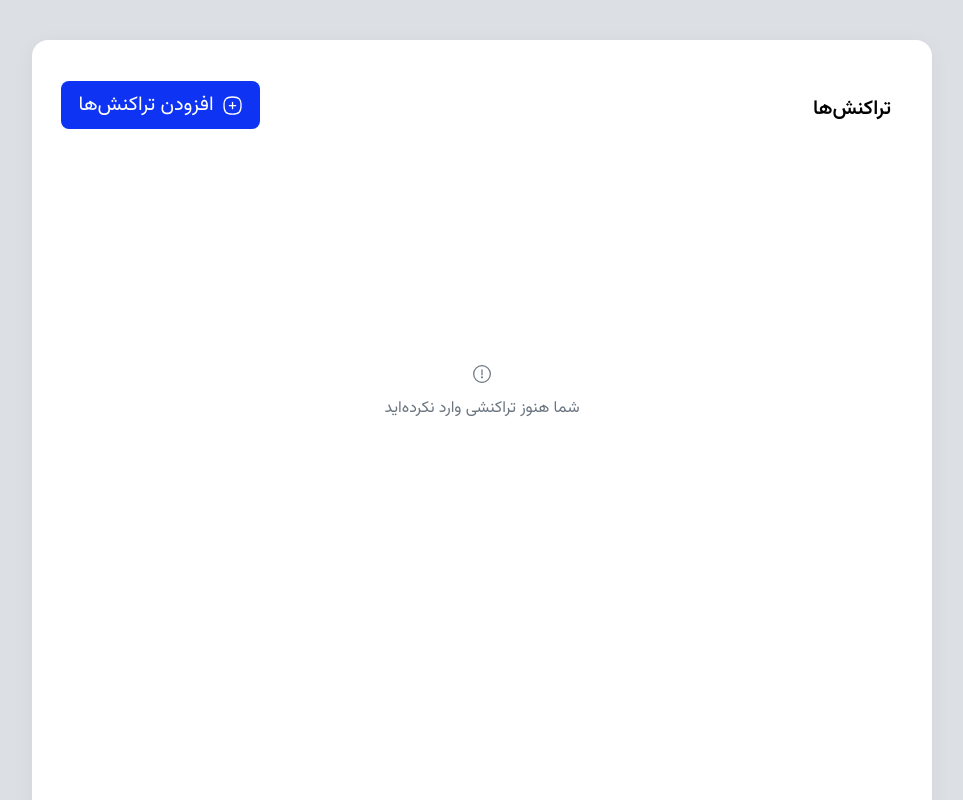
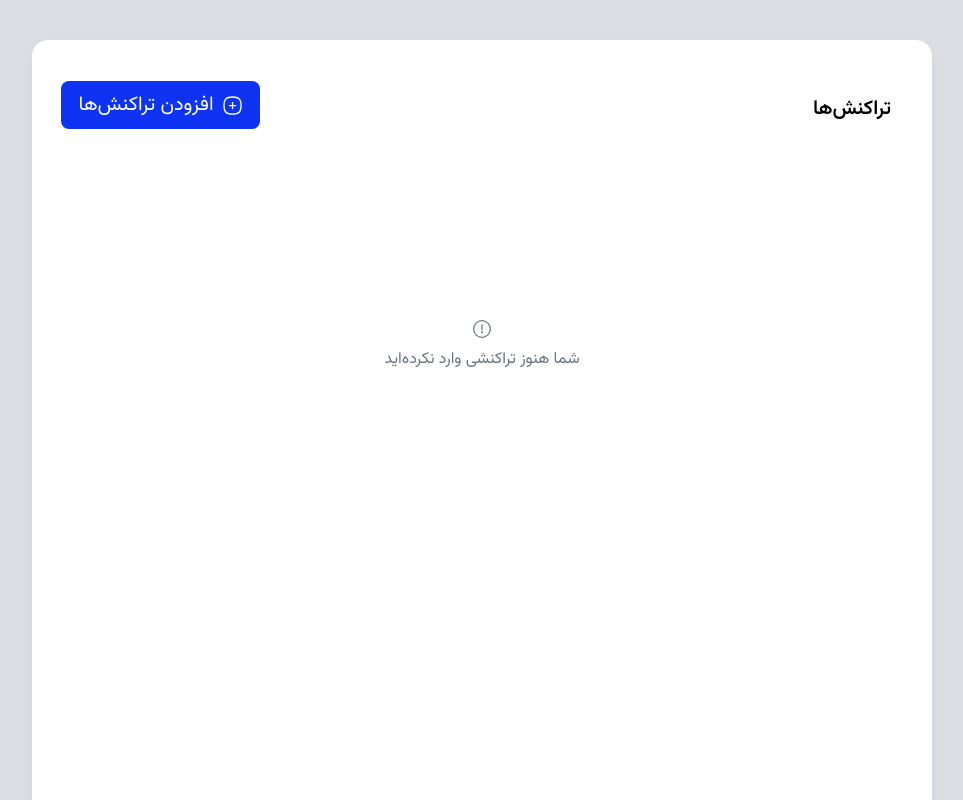
Before and after one commit to eng-neda/expense-tracker, a React (Vite) app: page / in a window 1280 px wide. Shown: the top 800 px of the page, without its empty margins (158-1121 px from the left). Built offline with nearby package versions, Linux system fonts and the light colour scheme.

Commit message:
removeing inline style of empty-state class

```diff
--- a/src/components/TransactionTable.css
+++ b/src/components/TransactionTable.css
@@ -155,13 +155,28 @@
 }
 
 .empty-state td {
-  height: 100%;
-  min-height: 500px;
-  padding-top: 15vh;
   display: flex;
   align-items: center;
   justify-content: center;
   flex-direction: column;
+  min-height: 300px;
+  padding-top: 15vh;
+  text-align: center;
+  color: #6b7580;
+  font-size: 16px;
+  font-family: 'Vazirmatn', sans-serif;
+}
+
+.empty-state-content {
+  display: flex;
+  flex-direction: column;
+  align-items: center;
+  gap: 8px;
+}
+.empty-state-content div {
+  color: #6b7580;
+  font-size: 16px;
+  font-family: 'Vazirmatn', sans-serif;
 }
 
 /* Responsive */
--- a/src/components/TransactionTable.jsx
+++ b/src/components/TransactionTable.jsx
@@ -29,16 +29,8 @@ function TransactionTable({ transactions, onOpenModal, onDeleteTransaction }) {
         <tbody>
           {transactions.length === 0 ? (
             <tr className="empty-state">
-              <td
-                colSpan="5"
-                style={{
-                  textAlign: 'center',
-                  padding: '20px',
-                  color: '#6B7580',
-                  fontSize: '16px',
-                }}
-              >
-                <div style={{ marginBottom: '3px', display: 'inline-block' }}>
+              <td colSpan="5">
+                <div className="empty-state-content">
                   <svg
                     viewBox="0 0 24 24"
                     fill="none"
@@ -52,8 +44,8 @@ function TransactionTable({ transactions, onOpenModal, onDeleteTransaction }) {
                     <path d="M12 7v6" strokeLinecap="round" />
                     <circle cx="12" cy="16" r=".5" fill="#6B7580" />
                   </svg>
+                  <div>شما هنوز تراکنشی وارد نکرده‌اید</div>
                 </div>
-                <div>شما هنوز تراکنشی وارد نکرده‌اید</div>
               </td>
             </tr>
           ) : (
```
